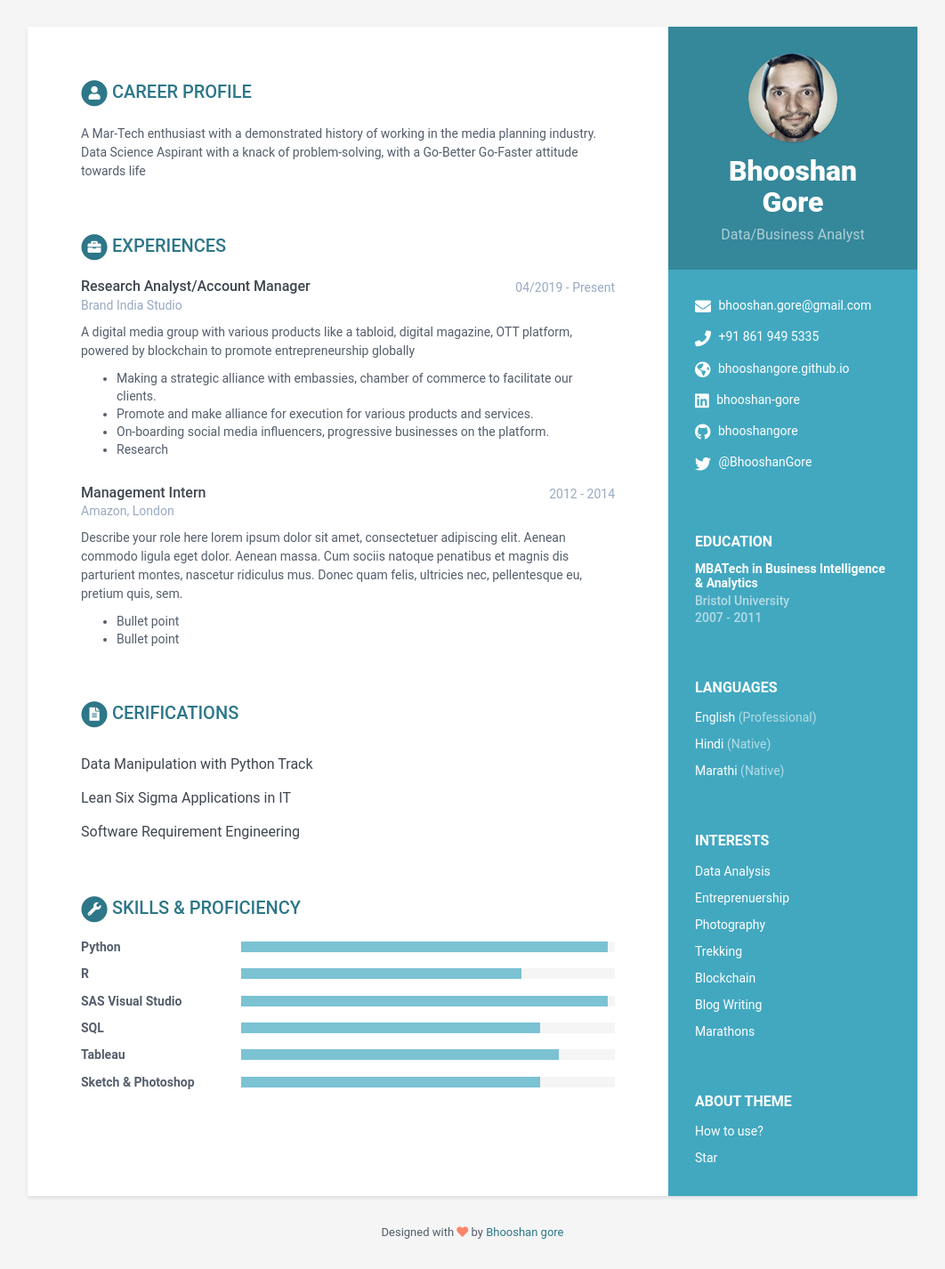
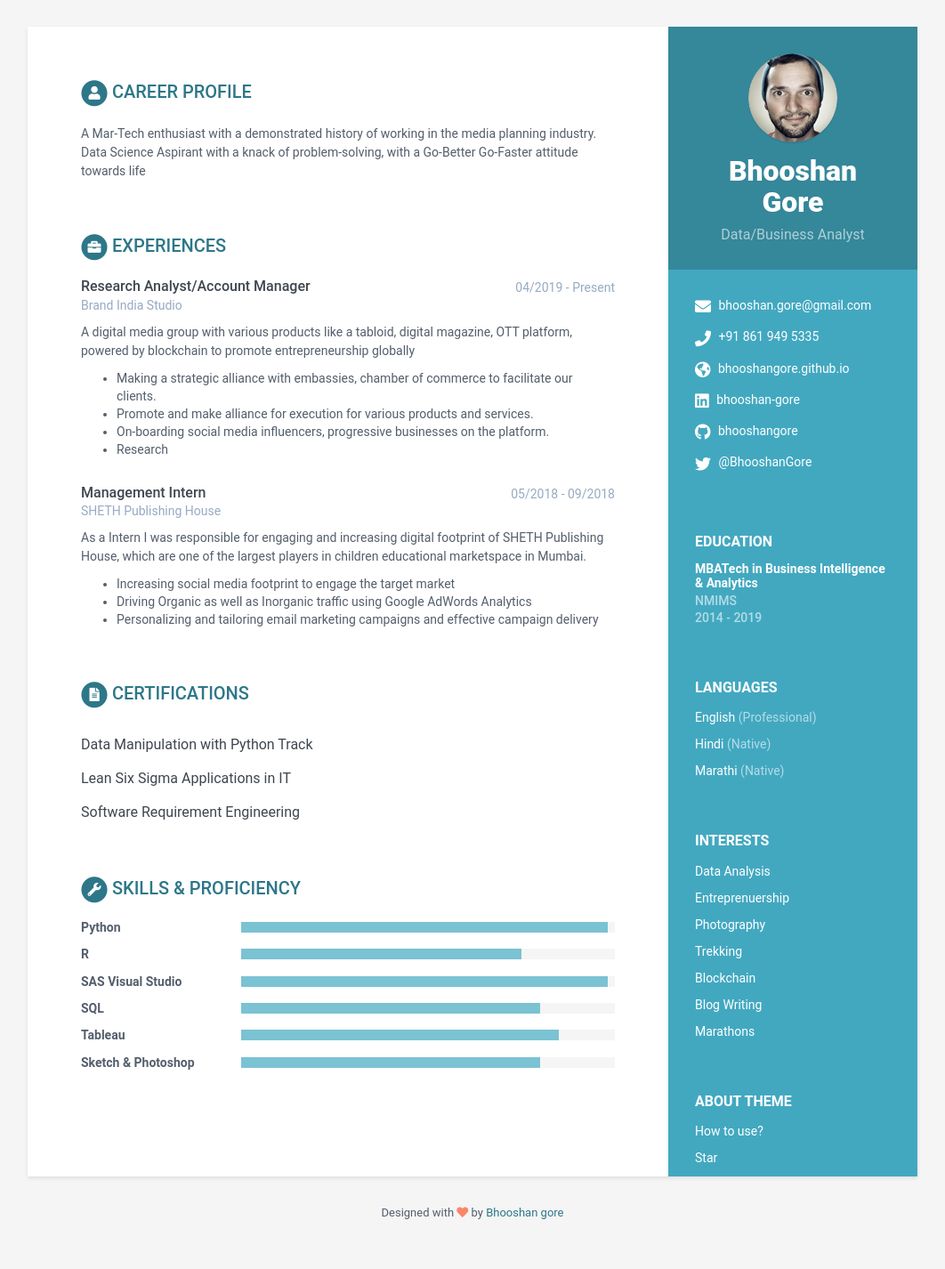
Before and after one commit to bhooshangore/bhooshangore.github.io, a Jekyll site: the page built from index.html, in a window 1280 px wide. Shown: the whole page at 89% size, without its empty margins (109-1171 px from the left). Built offline with Jekyll 4.4.1, drawn with Linux system fonts in a browser that asks for light colours; after the commit the page ends 1404 px from its top, so only the background shows below that.

Commit message:
changed data

```diff
--- a/_data/data.yml
+++ b/_data/data.yml
@@ -71,18 +71,6 @@ education:
         Majored in Business Intelligence and Analytics
         Minor in Marketing
 
-
-      university: Bristol University
-      time: 2007 - 2011
-      details: |
-        Describe your study here lorem ipsum dolor sit amet, consectetuer
-        adipiscing elit. Aenean commodo ligula eget dolor. Aenean massa. Cum
-        sociis natoque penatibus et magnis dis parturient montes, nascetur
-        ridiculus mus. Donec quam felis, ultricies nec, pellentesque eu,
-        pretium quis, sem.
-
-          - Bullet point
-          - Bullet point
 experiences:
     - role: Research Analyst/Account Manager
       time: 04/2019 - Present
@@ -107,20 +95,9 @@ experiences:
           - Increasing social media footprint to engage the target market
           - Driving Organic as well as Inorganic traffic using Google AdWords Analytics
           - Personalizing and tailoring email marketing campaigns and effective campaign delivery
-      time: 2012 - 2014
-      company: Amazon, London
-      details: |
-        Describe your role here lorem ipsum dolor sit amet, consectetuer
-        adipiscing elit. Aenean commodo ligula eget dolor. Aenean massa.
-        Cum sociis natoque penatibus et magnis dis parturient montes,
-        nascetur ridiculus mus. Donec quam felis, ultricies nec,
-        pellentesque eu, pretium quis, sem.
-
-          - Bullet point
-          - Bullet point
 
 publications:
-    title: Cerifications
+    title: Certifications
     intro: |
 
     papers:
```
